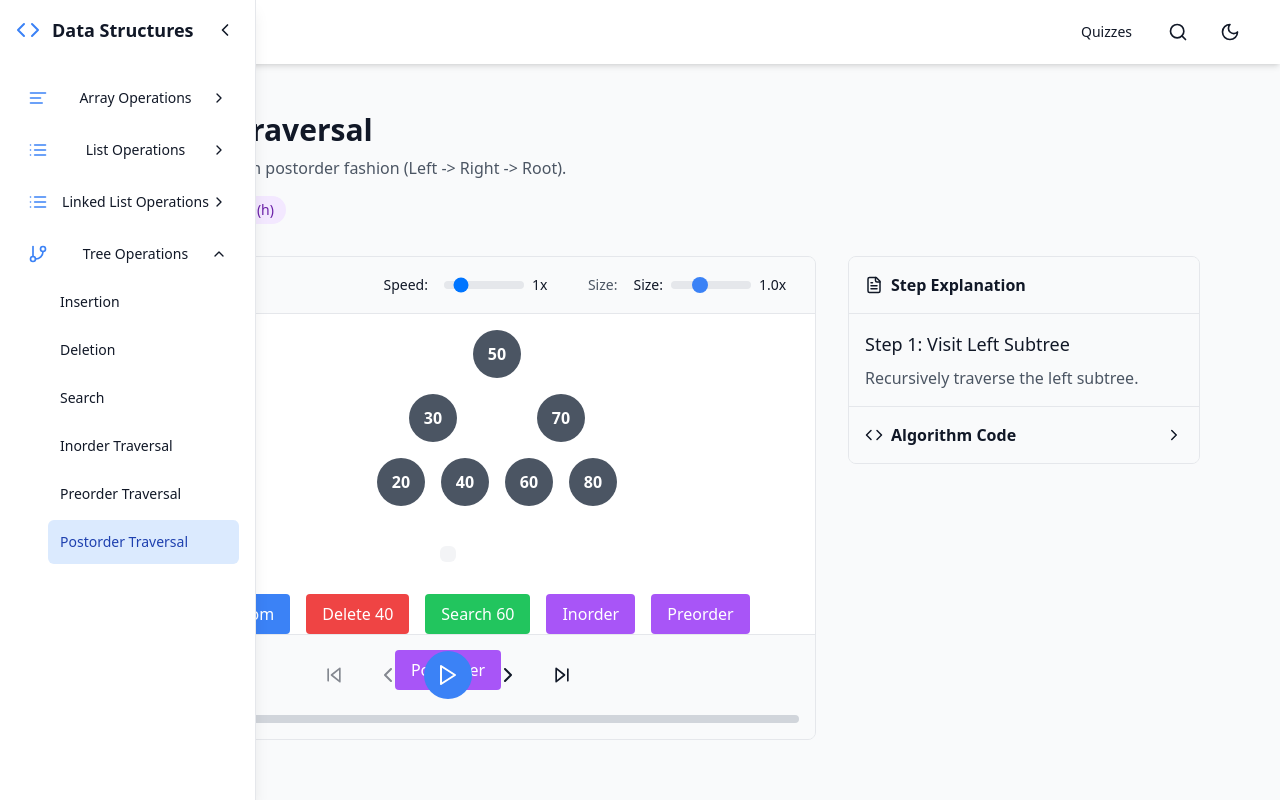
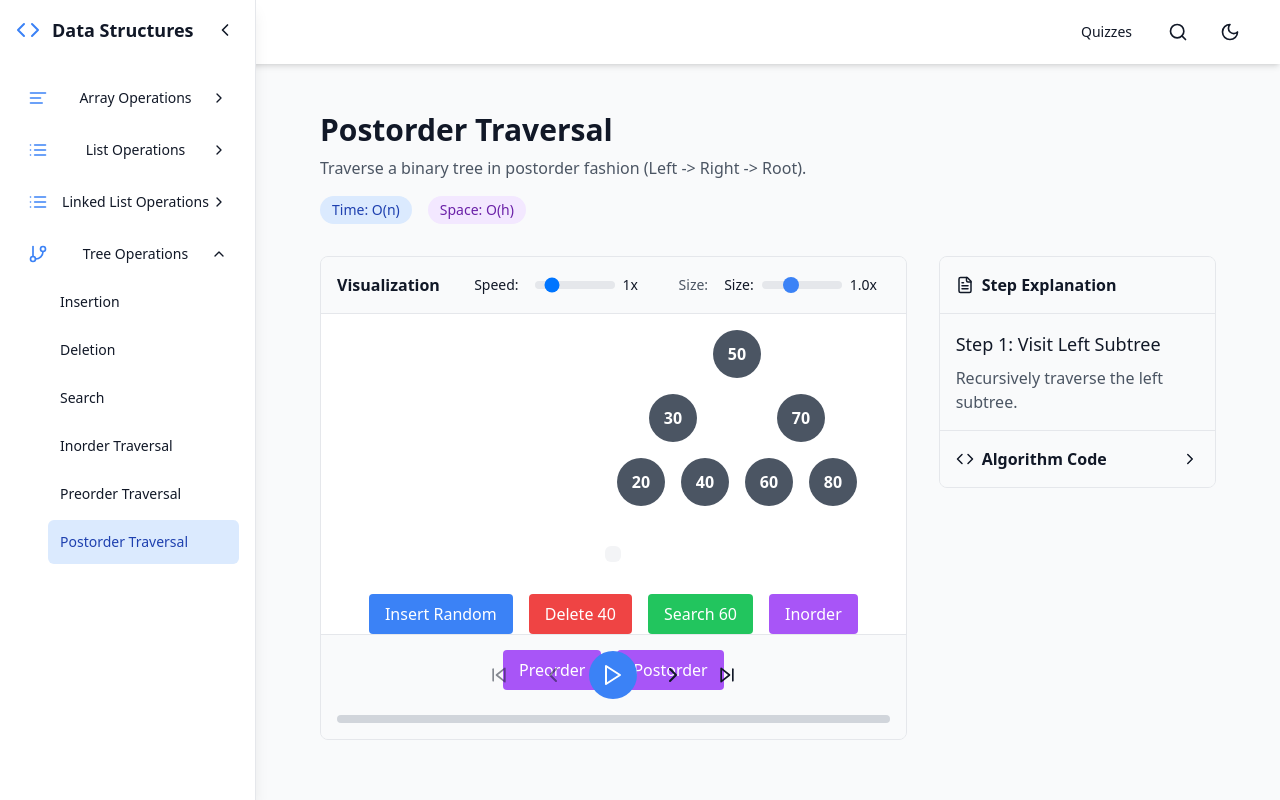
Before and after one commit to opadasaleh/Datastructure, a React (Vite) app: page /algorithms/tree-traverse-postorder in a window 1280 px wide. Built offline with nearby package versions, Linux system fonts and the light colour scheme.

Commit message:
Fix sidebar visibility on homepage

```diff
--- a/src/components/layout/Layout.tsx
+++ b/src/components/layout/Layout.tsx
@@ -2,6 +2,7 @@ import React from 'react';
 import Navbar from './Navbar';
 import Sidebar from './Sidebar';
 import { useTheme } from '../../contexts/ThemeContext';
+import { useLocation } from 'react-router-dom';
 
 interface LayoutProps {
   children: React.ReactNode;
@@ -9,6 +10,10 @@ interface LayoutProps {
 
 const Layout: React.FC<LayoutProps> = ({ children }) => {
   const { theme } = useTheme();
+  const location = useLocation();
+
+  // Check if we should show the sidebar based on current route
+  const shouldShowSidebar = location.pathname.startsWith('/algorithms/');
 
   return (
     <div className={`
@@ -19,7 +24,11 @@ const Layout: React.FC<LayoutProps> = ({ children }) => {
       <Navbar />
       <div className="flex-1 flex">
         <Sidebar />
-        <main className="flex-1 overflow-y-auto p-4 md:p-8 lg:p-12">
+        <main className={`
+          flex-1 overflow-y-auto p-4 md:p-8 lg:p-12
+          ${shouldShowSidebar ? 'lg:ml-64' : ''}
+          transition-all duration-300
+        `}>
           <div className="max-w-7xl mx-auto">
             {children}
           </div>
--- a/src/components/layout/Sidebar.tsx
+++ b/src/components/layout/Sidebar.tsx
@@ -250,16 +250,24 @@ const Sidebar: React.FC = () => {
   const { theme } = useTheme();
   const [isCollapsed, setIsCollapsed] = useState(false);
   const [isMobileOpen, setIsMobileOpen] = useState(false);
+  const location = useLocation();
 
   // Close sidebar on mobile when route changes
-  const location = useLocation();
   useEffect(() => {
     setIsMobileOpen(false);
   }, [location.pathname]);
 
+  // Check if we should show the sidebar based on current route
+  const shouldShowSidebar = location.pathname.startsWith('/algorithms/');
+
   const toggleSidebar = useCallback(() => {
     setIsCollapsed(prev => !prev);
   }, []);
+
+  // Don't render sidebar if we're not on an algorithm page
+  if (!shouldShowSidebar) {
+    return null;
+  }
 
   return (
     <>
```
